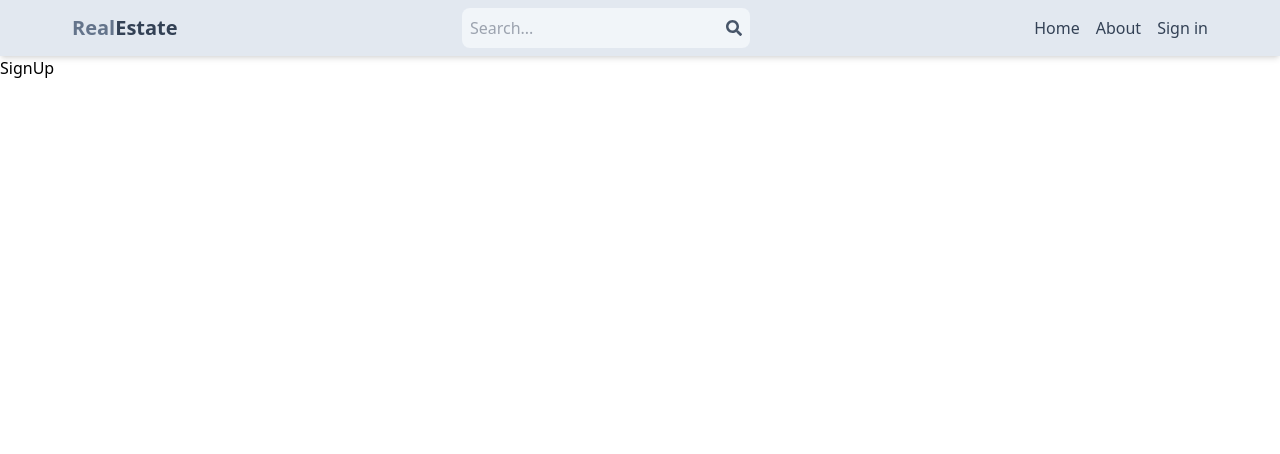
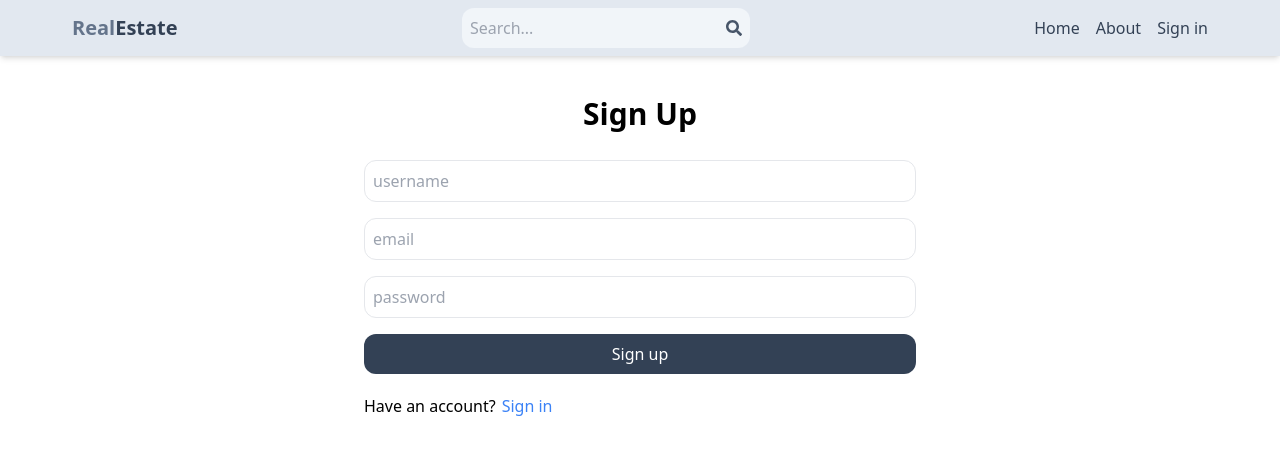
Before and after one commit to Dani-ctrl-n/MERN-Real-Estate, a React (Vite) app in the folder client/: page /sign-up in a window 1280 px wide. Shown: the top 454 px of the page. Built offline with nearby package versions, Linux system fonts and the light colour scheme.

Commit message:
create sign up page ui

```diff
--- a/client/src/components/Header.jsx
+++ b/client/src/components/Header.jsx
@@ -13,7 +13,7 @@
           </h1>
         </Link>
 
-        <form className="bg-slate-100 p-2 rounded-lg flex items-center ">
+        <form className="bg-slate-100 p-2 rounded-xl flex items-center ">
           <input
             type="text"
             placeholder="Search..."
--- a/client/src/pages/SignUp.jsx
+++ b/client/src/pages/SignUp.jsx
@@ -1,5 +1,39 @@
 import React from "react";
+import { Link } from "react-router-dom";
 
 export default function SignUp() {
-  return <div>SignUp</div>;
+  return (
+    <div className="p-3 max-w-xl mx-auto">
+      <h1 className="text-3xl text-center font-semibold my-7">Sign Up</h1>
+      <form className="flex flex-col gap-4">
+        <input
+          type="text"
+          placeholder="username"
+          id="username"
+          className="border p-2 rounded-xl"
+        />
+        <input
+          type="text"
+          placeholder="email"
+          id="email"
+          className="border p-2 rounded-xl"
+        />
+        <input
+          type="text"
+          placeholder="password"
+          id="password"
+          className="border p-2 rounded-xl"
+        />
+        <button className="bg-slate-700 text-white p-2 rounded-xl hover:opacity-95 disabled:opacity-80">
+          Sign up
+        </button>
+      </form>
+      <div className="flex gap-1.5 mt-5">
+        <p>Have an account?</p>
+        <Link to="/sign-in">
+          <span className="text-blue-500">Sign in</span>
+        </Link>
+      </div>
+    </div>
+  );
 }
```
